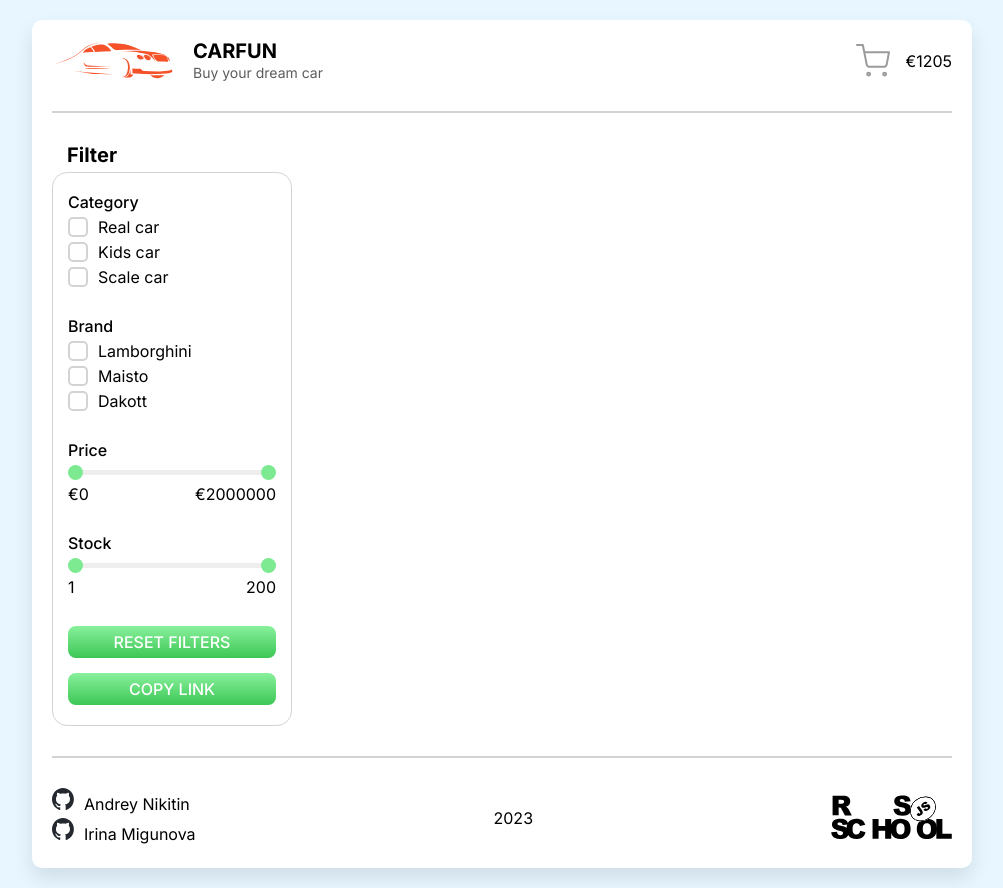
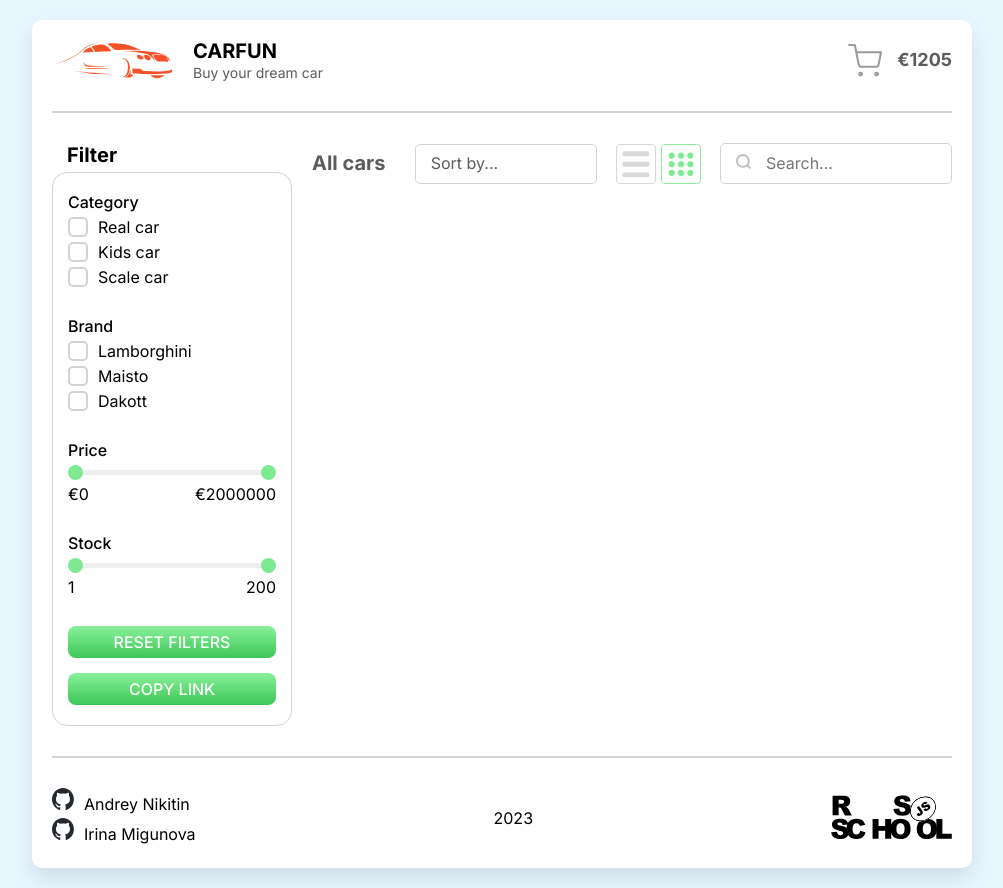
Before and after one commit to scorpigg/online-store, a React (Create React App) app: page / in a window 1280 px wide. Shown: the whole page, without its empty margins (138-1141 px from the left). Built offline with nearby package versions, Linux system fonts and the light colour scheme.

Commit message:
feat: almost finish item panel with sort, view, search

```diff
--- a/src/App.tsx
+++ b/src/App.tsx
@@ -1,4 +1,5 @@
 import React from 'react';
+import SortList from './SortList';
 
 function App() {
   return (
@@ -115,6 +116,46 @@ function App() {
             <button className="btn">Copy link</button>
           </div>
         </form>
+
+        <div className="items">
+          <div className="items__panel">
+            <span className="items__title">All cars</span>
+            <div className="items__sort">
+              <SortList />
+            </div>
+            <div className="items__view">
+              <svg width="40" height="40" viewBox="0 0 44 44" fill="none" xmlns="http://www.w3.org/2000/svg">
+                <rect x="0.5" y="0.5" width="43" height="43" rx="4.5" fill="white" stroke="#D3D3D3" />
+                <rect x="7" y="8" width="29.6744" height="5.37209" rx="2" fill="#D9D9D9" />
+                <rect x="7" y="19.6395" width="29.6744" height="5.37209" rx="2" fill="#D9D9D9" />
+                <rect x="7" y="31.2791" width="29.6744" height="5.37209" rx="2" fill="#D9D9D9" />
+              </svg>
+              <svg
+                className="view-active"
+                width="40"
+                height="40"
+                viewBox="0 0 44 44"
+                fill="none"
+                xmlns="http://www.w3.org/2000/svg"
+              >
+                <rect x="0.5" y="0.5" width="43" height="43" rx="4.5" fill="white" stroke="#D9D9D9" />
+                <rect x="9" y="10" width="5.57756" height="5.64022" rx="2" fill="#D9D9D9" />
+                <rect x="19.2112" y="10" width="5.57756" height="5.64022" rx="2" fill="#D9D9D9" />
+                <rect x="29.4224" y="10" width="5.57756" height="5.64022" rx="2" fill="#D9D9D9" />
+                <rect x="9" y="19.5016" width="5.57756" height="5.64022" rx="2" fill="#D9D9D9" />
+                <rect x="19.2112" y="19.5016" width="5.57756" height="5.64022" rx="2" fill="#D9D9D9" />
+                <rect x="29.4224" y="19.5016" width="5.57756" height="5.64022" rx="2" fill="#D9D9D9" />
+                <rect x="9" y="29.0032" width="5.57756" height="5.64022" rx="2" fill="#D9D9D9" />
+                <rect x="19.2112" y="29.0032" width="5.57756" height="5.64022" rx="2" fill="#D9D9D9" />
+                <rect x="29.4224" y="29.0032" width="5.57756" height="5.64022" rx="2" fill="#D9D9D9" />
+              </svg>
+            </div>
+            <div className="search-block">
+              <img src="img/search.svg" alt="Search" />
+              <input placeholder="Search..." />
+            </div>
+          </div>
+        </div>
       </main>
       <hr />
       <footer>
--- /dev/null
+++ b/src/SortList.tsx
@@ -0,0 +1,50 @@
+import React from 'react';
+
+interface ISelectProps {
+  value?: string;
+}
+
+interface ISelectState {
+  value: string;
+}
+
+class SortList extends React.Component<ISelectProps, ISelectState> {
+  constructor(props: ISelectProps) {
+    super(props);
+    this.state = { value: 'sorting' };
+
+    this.handleChange = this.handleChange.bind(this);
+  }
+
+  handleChange(event: Event) {
+    if (event.target !== null) {
+      const eventTarget /*: HTMLSelectElement*/ = event.target as HTMLFormElement;
+      this.setState({ value: eventTarget.value });
+    }
+  }
+
+  handleSubmit(event: Event) {
+    alert('Your favorite flavor is: ' + this.state.value);
+    event.preventDefault();
+  }
+
+  render() {
+    return (
+      <select defaultValue={'default'} /* onChange={this.handleChange} */>
+        <option value="default" selected disabled hidden>
+          Sort by...
+        </option>
+        <option value="price-asc">Sort by price ASC</option>
+        <option value="price-desc">Sort by price DESC</option>
+        <option value="rating-asc">Sort by rating ASC</option>
+        <option value="rating-desc">Sort by rating DESC</option>
+      </select>
+    );
+  }
+}
+
+export default SortList;
+
+// useful links to understand
+// https://devblog.xero.com/typescript-and-react-whats-react-component-p-s-mean-cfddc65f81e1
+// https://reactjs.org/docs/forms.html
--- a/src/index.tsx
+++ b/src/index.tsx
@@ -1,6 +1,7 @@
 import React from 'react';
 import ReactDOM from 'react-dom/client';
 import App from './App';
+
 import './sass/style.scss';
 
 const root = ReactDOM.createRoot(document.getElementById('root') as HTMLElement);
--- a/src/sass/base/_base.scss
+++ b/src/sass/base/_base.scss
@@ -1,3 +1,9 @@
+:root {
+  --select-border: $color-btn;
+  --select-focus: $color-border;
+  --select-arrow: $color-btn;
+}
+
 html {
   font-size: 10px;
   color: $color-text-primary;
@@ -46,6 +52,6 @@ img {
 }
 
 hr {
-  border: 1px solid #D3D3D3;
+  border: 1px solid #d3d3d3;
   margin: 30px 0;
 }
--- a/src/sass/base/_normalize.scss
+++ b/src/sass/base/_normalize.scss
@@ -179,6 +179,10 @@ input {
   overflow: visible;
 }
 
+input:focus {
+  outline: none;
+}
+
 /**
  * Remove the inheritance of text transform in Edge, Firefox, and IE.
  * 1. Remove the inheritance of text transform in Firefox.
@@ -190,6 +194,26 @@ select {
   text-transform: none;
 }
 
+select {
+  // A reset of styles, including removing the default dropdown arrow
+  appearance: none;
+  // Additional resets for further consistency
+  background-color: transparent;
+  border: none;
+  padding: 0 1em 0 0;
+  margin: 0;
+  width: 100%;
+  font-family: inherit;
+  font-size: inherit;
+  cursor: inherit;
+  line-height: inherit;
+  outline: none;
+}
+
+select::-ms-expand {
+  display: none;
+}
+
 /**
  * Correct the inability to style clickable types in iOS and Safari.
  */
@@ -199,6 +223,7 @@ button,
 [type='reset'],
 [type='submit'] {
   -webkit-appearance: button;
+  appearance: button;
 }
 
 /**
@@ -291,6 +316,7 @@ textarea {
 
 [type='search'] {
   -webkit-appearance: textfield; /* 1 */
+  appearance: textfield;
   outline-offset: -2px; /* 2 */
 }
 
--- a/src/sass/layouts/_header.scss
+++ b/src/sass/layouts/_header.scss
@@ -44,7 +44,12 @@ h3 {
 
 .header__price {
   margin-left: 15px;
-}.header__cart:hover {
+  font-weight: 700;
+  font-size: 1.8rem;
+  color: $color-text-additional;
+}
+
+.header__cart:hover {
   cursor: pointer;
 }
 
--- /dev/null
+++ b/src/sass/layouts/_items-panel.scss
@@ -0,0 +1,74 @@
+main {
+  display: flex;
+}
+
+.items {
+  padding-left: 20px;
+  width: 100%;
+  justify-content: space-between;
+}
+
+.items__panel {
+  display: flex;
+  align-items: center;
+  justify-content: space-between;
+  margin-bottom: 40px;
+}
+
+.items__title {
+  font-weight: 700;
+  font-size: 2rem;
+  color: $color-text-additional;
+  padding-right: 10px;
+}
+
+select {
+  width: 100%;
+  height: 40px;
+  border: 1px solid $color-border;
+  border-radius: 5px;
+  padding: 5px 15px;
+  font-size: 1.6rem;
+  color: $color-text-additional;
+  cursor: pointer;
+}
+
+.items__view {
+  display: flex;
+  width: 85px;
+  justify-content: space-between;
+}
+
+.search-block {
+  display: flex;
+  position: relative;
+  border: 1px solid $color-border;
+  border-radius: 5px;
+  padding: 0 15px;
+
+  input {
+    border: 0;
+    padding: 10px;
+    padding-left: 30px;
+    width: 200px;
+    font-size: 1.6rem;
+  }
+
+  img {
+    display: block;
+    position: absolute;
+    top: 10px;
+    width: 15px;
+    height: 15px;
+    margin-right: 10px;
+  }
+}
+
+.view-active > rect {
+  fill: $color-btn-check;
+  stroke: $color-btn-check;
+}
+
+.view-active > rect:first-child {
+  fill: white;
+}
--- a/src/sass/style.scss
+++ b/src/sass/style.scss
@@ -15,6 +15,7 @@
 @import './layouts/header';
 @import './layouts/footer';
 @import './layouts/filter';
+@import './layouts/items-panel';
 
 // Components
 
```
